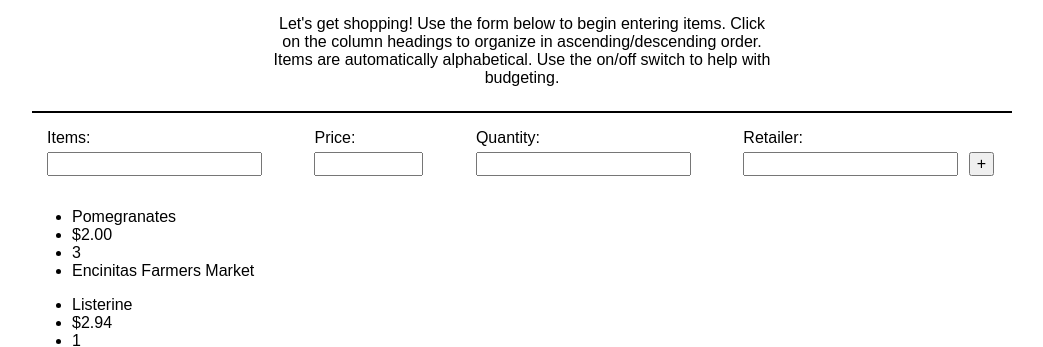
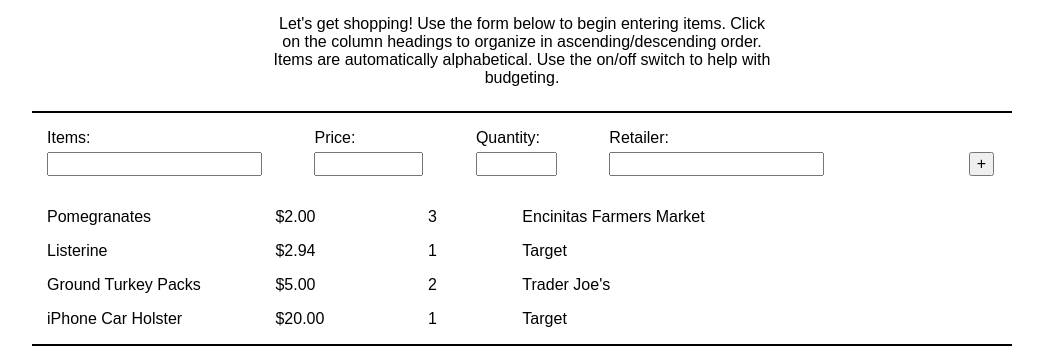
Before and after one commit to mailelucks/shop-smart-app, a plain HTML site: page index.html in a window 1280 px wide. Shown: the part 139-486 px from the top of the page, without its empty margins (118-1161 px from the left). Drawn offline with nearby package versions, Linux system fonts and the light colour scheme.

Commit message:
Githup UI buggy

```diff
--- a/css/style.css
+++ b/css/style.css
@@ -53,7 +53,29 @@ input {
 	bottom: 0;
 	position: absolute;
 }
+/*SHOPPING LIST*/
+.shop-list ul {
+	display: block;
+	text-align: left;
+	padding: 0 15px;
+}
+.shop-list ul li {
+	list-style: none;
+	display: inline-block;
+	margin-right:3em;
+	text-align: justify;
+}
+.shop-list ul li:first-child {
+	width: 176px;
+}
+.shop-list ul li:nth-child(2) {
+	width: 100px;
+}
+.shop-list ul li:nth-child(3) {
+	width: 42px;
+}
 /*TOTAL*/
 section.total {
 	border-top: 2px solid black;
+	text-align: center;
 }
--- a/index.html
+++ b/index.html
@@ -20,7 +20,7 @@
 			<ul>
 				<li><label>Items:</label><input required type="text" name="items"></li>
 				<li><label>Price:</label><input type="number" name="currency" min="0" max="9999" step="0.01" size="4"></li>
-				<li><label>Quantity:</label><input type="number" name="quantity"></li>
+				<li><label>Quantity:</label><input type="number" name="quantity"  min="0" max="9999" step="1" size="4"></li>
 				<li><label>Retailer:</label><input type="text" name="retailer"></li>
 				<li class="submit"><input type="submit" name="submit" value="+"></li>
 			</ul>
```
